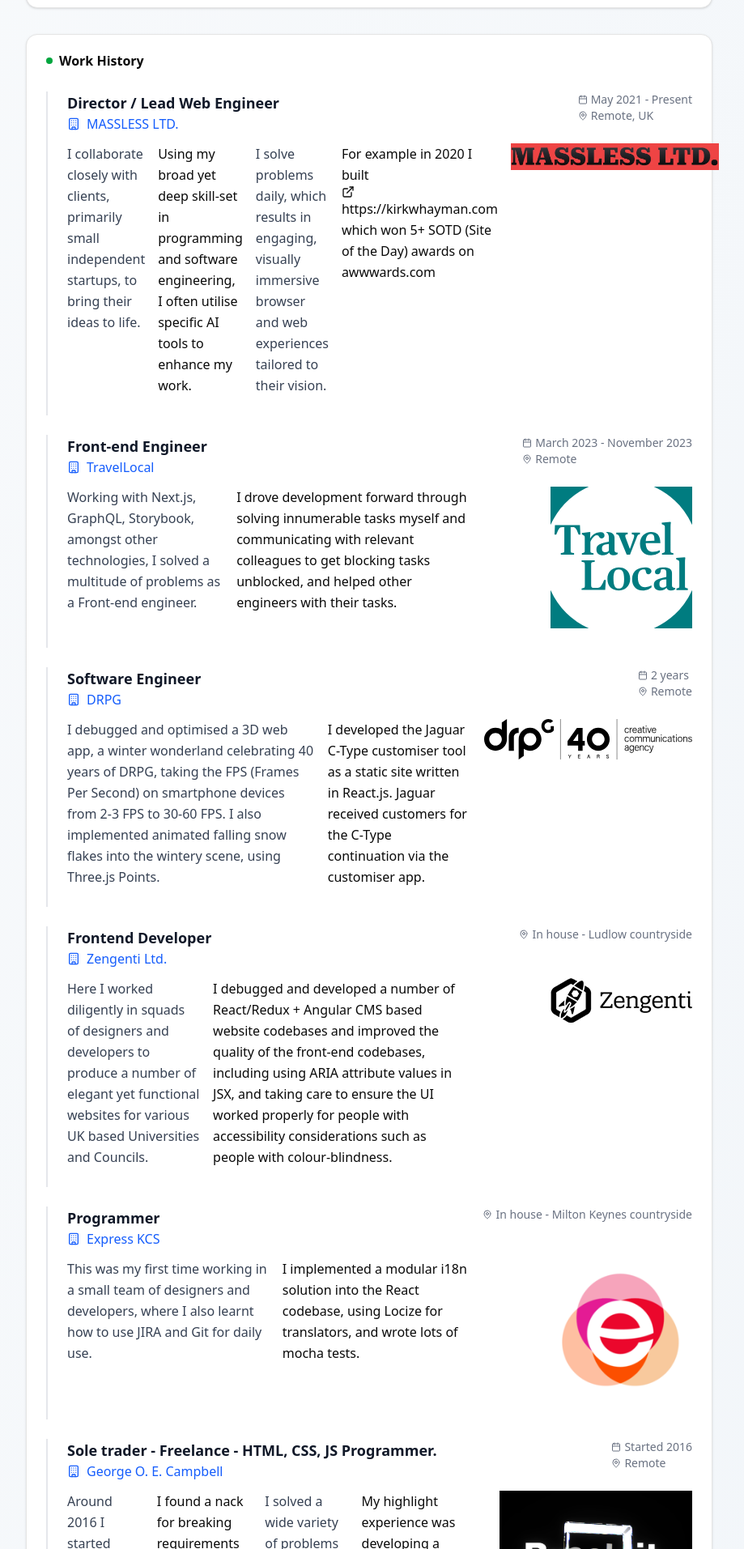
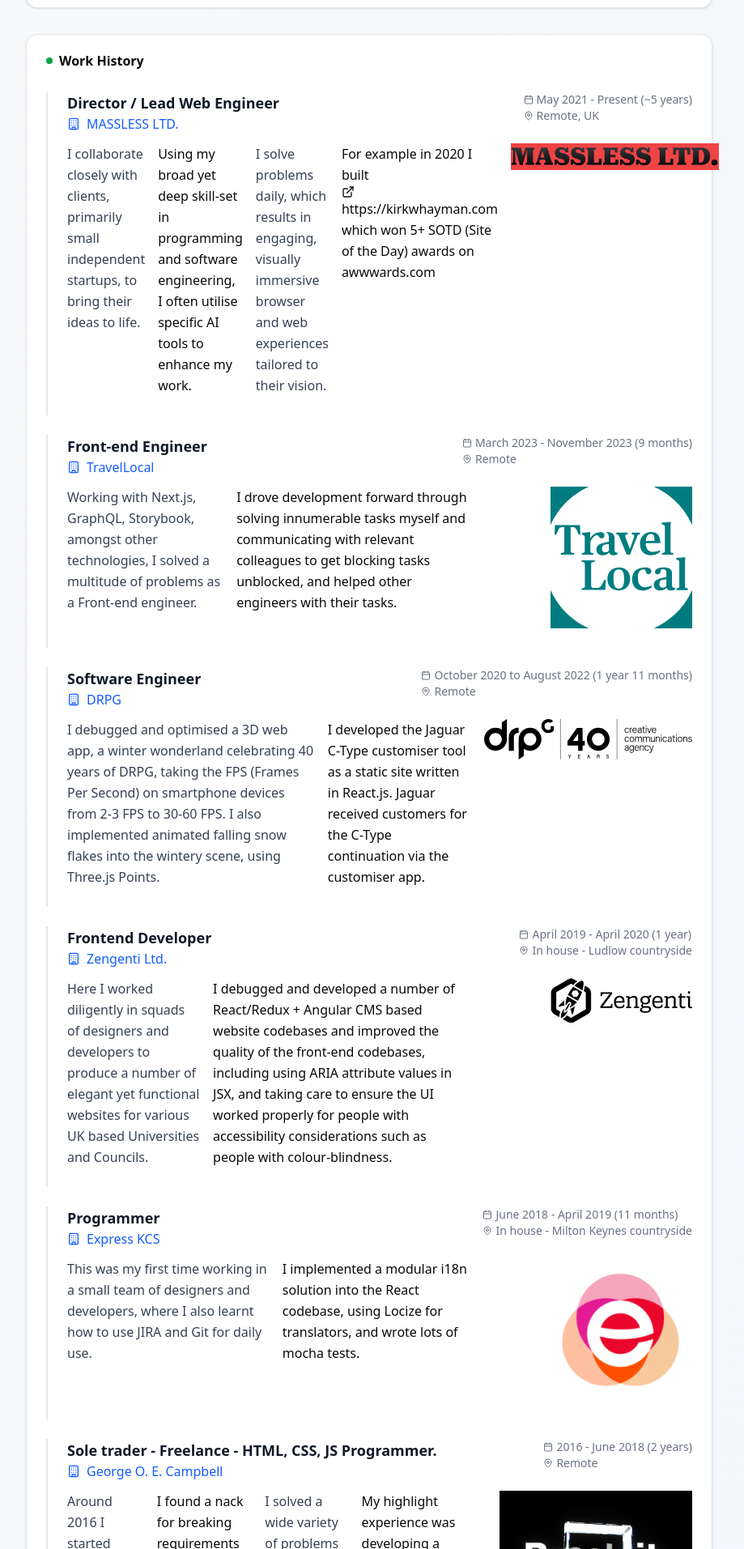
Before and after one commit to campbellgoe/george-cv, a Next.js app: page / in a window 1280 px wide. Shown: the part 667-2580 px from the top of the page at 81% size, without its empty margins (184-1103 px from the left). Built offline with nearby package versions, Linux system fonts and the light colour scheme.

Commit message:
add dates

```diff
--- a/app/page.tsx
+++ b/app/page.tsx
@@ -116,7 +116,7 @@
     {
       title: "Director / Lead Web Engineer",
       company: "MASSLESS LTD.",
-      period: "May 2021 - Present",
+      period: "May 2021 - Present (~5 years)",
       location: "Remote, UK",
       description:
         <>
@@ -139,7 +139,7 @@
     {
       title: "Front-end Engineer",
       company: "TravelLocal",
-      period: "March 2023 - November 2023",
+      period: "March 2023 - November 2023 (9 months)",
       location: "Remote",
       description: <>
         <p className={styles.paragraphA}>Working with Next.js, GraphQL, Storybook, amongst other technologies, I solved a multitude of problems as a Front-end engineer.</p>
@@ -155,7 +155,7 @@
     {
       title: "Software Engineer",
       company: "DRPG",
-      period: "2 years",
+      period: "October 2020 to August 2022 (1 year 11 months)",
       location: "Remote",
       description: <>
         <p className={styles.paragraphA}>I debugged and optimised a 3D web app, a winter wonderland celebrating 40 years of DRPG, taking the FPS (Frames Per Second) on smartphone devices from 2-3 FPS to 30-60 FPS. I also implemented animated falling snow flakes into the wintery scene, using Three.js Points.</p>
@@ -171,7 +171,7 @@
     {
       title: "Frontend Developer",
       company: "Zengenti Ltd.",
-      period: "",
+      period: "April 2019 - April 2020 (1 year)",
       location: "In house - Ludlow countryside",
       description: <>
         <p className={styles.paragraphA}>Here I worked diligently in squads of designers and developers to produce a number of elegant yet functional websites for various UK based Universities and Councils.</p>
@@ -187,7 +187,7 @@
     {
       title: "Programmer",
       company: "Express KCS",
-      period: "",
+      period: "June 2018 - April 2019 (11 months)",
       location: "In house - Milton Keynes countryside",
       description: <>
         <p className={styles.paragraphA}>This was my first time working in a small team of designers and developers, where I also learnt how to use JIRA and Git for daily use.</p>
@@ -203,7 +203,7 @@
     {
       title: "Sole trader - Freelance - HTML, CSS, JS Programmer.",
       company: "George O. E. Campbell",
-      period: "Started 2016",
+      period: "2016 - June 2018 (2 years)",
       location: "Remote",
       description: (<>
         <p className={styles.paragraphA}>
@@ -230,19 +230,19 @@
 
   const education = [
     {
-      institution: "Herefordshire, Ludlow and North Shropshire College (HLNSC)",
-      qualification: "Computing & Cyber Security",
-      period: "",
+      institution: "Herefordshire, Ludlow and North Shropshire College (HLNSC), UK",
+      qualification: "Studying Computing & Cyber Security",
+      period: "2024 - 2025",
     },
     {
-      institution: "University of Portsmouth, UK",
+      institution: "University of Portsmouth (UoP), UK",
       qualification: "Diploma of Higher Education. Human Geography.",
-      period: "",
+      period: "2014 - 2017",
     },
     {
-      institution: "Hereford Sixthform College",
+      institution: "Hereford Sixthform College, UK",
       qualification: "A Levels: English Language, Computing, Geography.",
-      period: "",
+      period: "2011 - 2013",
     },
   ]
 
@@ -250,9 +250,10 @@
     "Wall climbing / bouldering",
     "Swimming, walking, bicycling",
     "Table tennis / ping pong",
-    "Cooking meals, from Daal Curry to Fish n Chips",
+    "Cooking tasty healthy meals",
     "Gaming (Counter Strike, TrackMania, GTA, Don't Starve, DayZ)",
     "Coding in free time",
+    "Learning languages"
   ]
 
   return (
```
